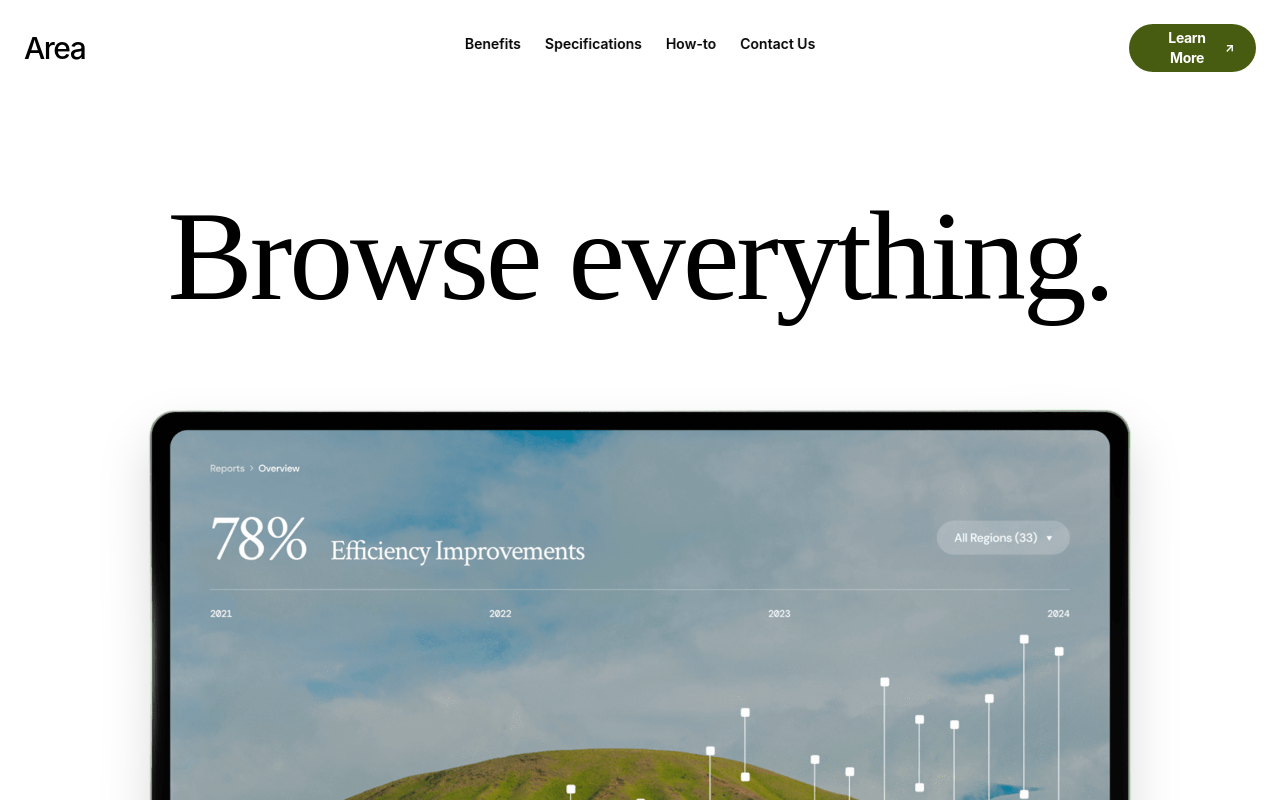
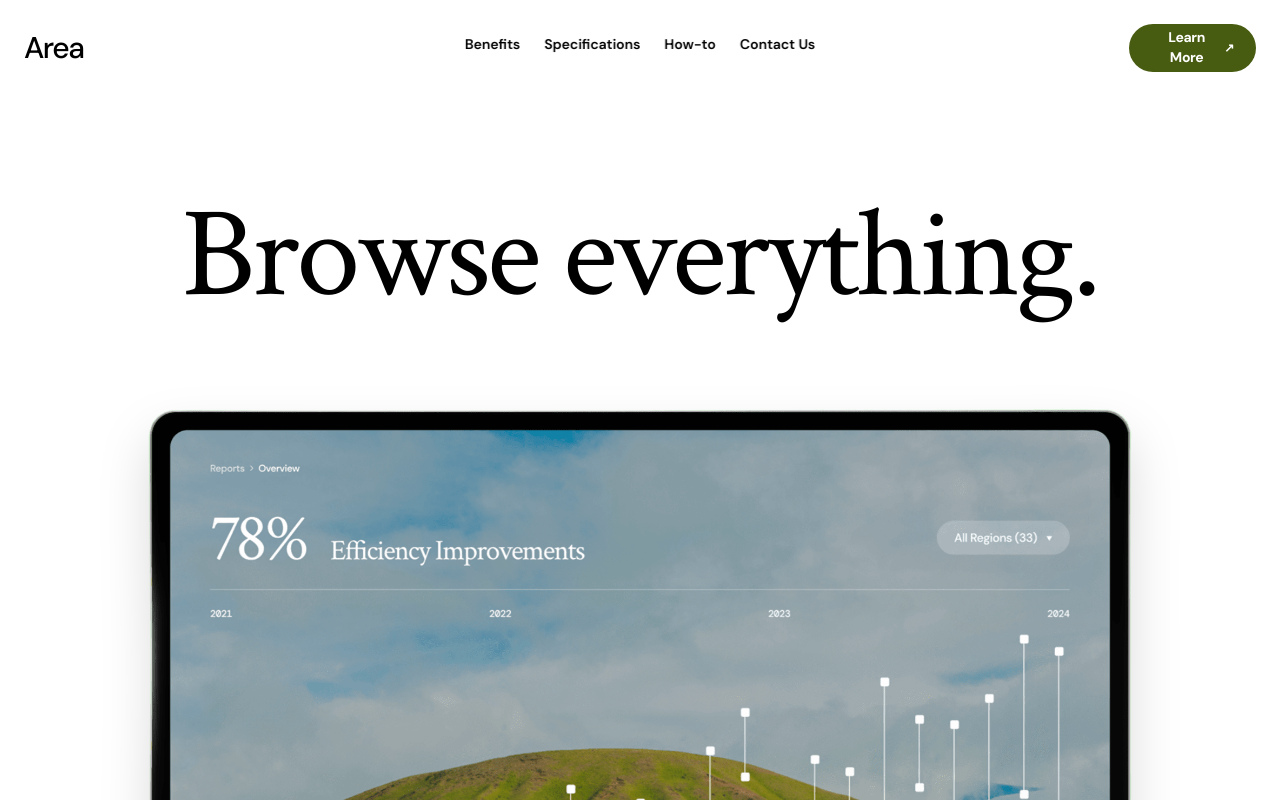
Before and after one commit to GuiFrancini/DesignFigma, a React (Vite) app in the folder design-figma/: page / in a window 1280 px wide. Shown: the top 800 px of the page. Built offline with nearby package versions, Linux system fonts and the light colour scheme.

Commit message:
⚙️build: add colors and svg

```diff
--- a/design-figma/tailwind.config.js
+++ b/design-figma/tailwind.config.js
@@ -6,11 +6,22 @@ export default {
   ],
   theme: {
     extend: {
-      fontFamily: {
-        serif: ['"Playfair Display"', 'serif'],
-        sans: ['"Inter"', 'sans-serif'],
+      colors:{
+  'branco': 'var(--branco)',
+  'cinza-claro': 'var(--cinza-claro)',
+  'cinza-escuro': 'var(--cinza-escuro)',
+  'preto': 'var(--preto)',
+  'verde-musgo': 'var(--verde-musgo)',
+  'cinza-oliva': 'var(--cinza-oliva)',
+  'verde-oliva': 'var(--verde-oliva)',
+      },
+        fontFamily: {
+        serif: ['"Crimson Text"', 'serif'],
+        sans: ['"DM Sans"', 'sans-serif'],
+        robotoFlex: ['"Roboto Flex"', 'sans-serif'],
+        robotoMono: ['"Roboto Mono"', 'monospace'],
+      },
     },
   },
   plugins: [],
 }
-}
--- a/design-figma/vite.config.ts
+++ b/design-figma/vite.config.ts
@@ -1,10 +1,20 @@
 import { defineConfig } from 'vite'
 import react from '@vitejs/plugin-react'
 import path from "path";
+import svgr from 'vite-plugin-svgr'
 
 // https://vite.dev/config/
 export default defineConfig({
-  plugins: [react()],
+  plugins: [react(),
+     svgr({
+      svgrOptions: {
+        icon: true,
+        svgProps: {
+          strokeWidth: "1.5",
+        },
+      },
+    }),
+  ],
   resolve: {
     alias: {
       "@": path.resolve(__dirname, "./src")
```
